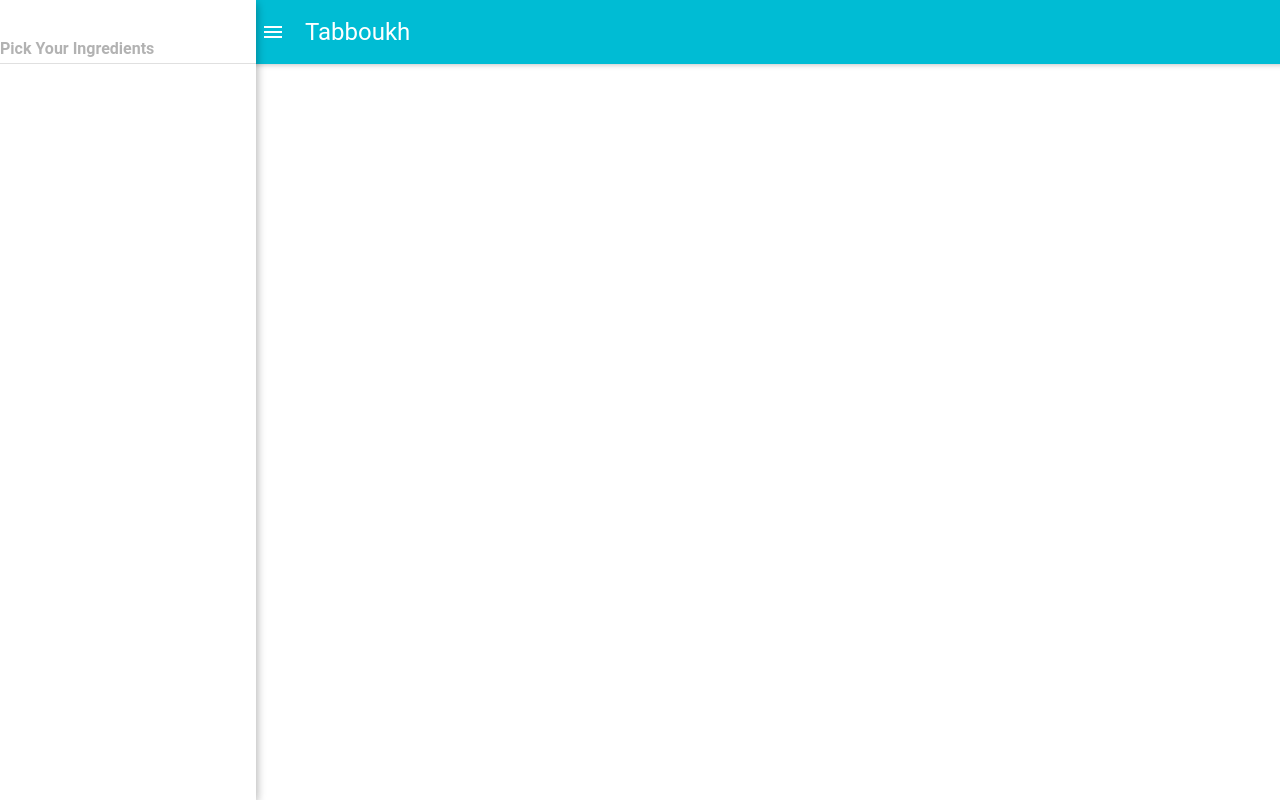
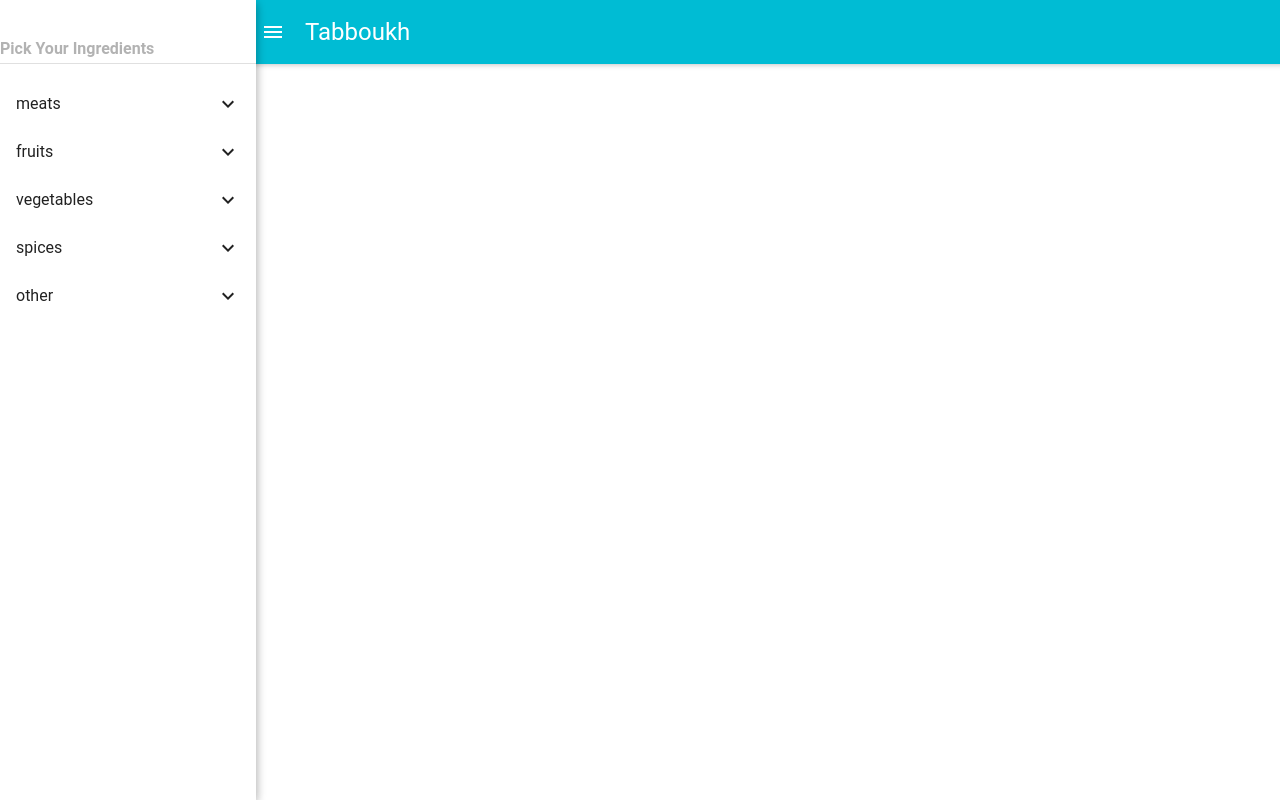
Before and after one commit to chrisshaddad/tabboukh, a React (Create React App) app: page / in a window 1280 px wide. Built offline with nearby package versions, Linux system fonts and the light colour scheme.

Commit message:
Adding categories to side bar

```diff
--- a/src/App.js
+++ b/src/App.js
@@ -5,6 +5,8 @@ import Drawer from "material-ui/Drawer";
 import AutoComplete from "material-ui/AutoComplete";
 import Chip from "material-ui/Chip";
 import { GridList, GridTile } from "material-ui/GridList";
+import { List, ListItem } from "material-ui/List";
+import Checkbox from "material-ui/Checkbox";
 
 const styles = {
   chip: {
@@ -13,7 +15,7 @@ const styles = {
   gridList: {
     width: "70%",
     marginLeft: "auto",
-    marginRight: "auto",
+    marginRight: "auto"
   }
 };
 
@@ -22,18 +24,30 @@ class App extends Component {
     super(props);
     this.state = {
       openDrawer: true,
+      ingredientsCategories: [
+        {
+          name: "meats",
+          ingredients: ["meat", "chicken"]
+        },
+        {
+          name: "fruits",
+          ingredients: ["apple", "banana", "peach"]
+        },
+        {
+          name: "vegetables",
+          ingredients: ["lettuce", "cucumber", "cabbage", "potatoe", "lemon"]
+        },
+        {
+          name: "spices",
+          ingredients: ["salt", "pepper"]
+        },
+        {
+          name: "other",
+          ingredients: ["chocolate", "pepper"]
+        }
+      ],
       availableIngredients: [],
-      allIngredients: [
-        "potato",
-        "tomatoe",
-        "lemon",
-        "chocolate",
-        "meat",
-        "chicken",
-        "salt",
-        "rabbit",
-        "garlic"
-      ],
+      allIngredients: [],
       recipes: [
         {
           image: "/burger.jpg",
@@ -93,6 +107,19 @@ class App extends Component {
     };
   }
 
+  componentDidMount() {
+    let allIngredientsCombined = [];
+    for (let i = 0; i < this.state.ingredientsCategories.length; i++) {
+      allIngredientsCombined = [
+        ...allIngredientsCombined,
+        ...this.state.ingredientsCategories[i].ingredients
+      ];
+    }
+    this.setState({
+      allIngredients: allIngredientsCombined
+    });
+  }
+
   handleUpdateInput = ingredient => {
     if (this.isIngredientAvailable(ingredient)) {
       const newAllIngredients = [...this.state.allIngredients];
@@ -126,10 +153,7 @@ class App extends Component {
 
   isIngredientAvailable = ingredient => {
     for (let i = 0; i < this.state.allIngredients.length; i++) {
-      if (
-        this.state.allIngredients[i] === ingredient
-      )
-        return true;
+      if (this.state.allIngredients[i] === ingredient) return true;
     }
     return false;
   };
@@ -169,10 +193,10 @@ class App extends Component {
               {this.state.recipes
                 .filter(this.recipeHasAllIngredients)
                 .map((recipe, index) => (
-                 <GridTile key={index} title={recipe.name}>
+                  <GridTile key={index} title={recipe.name}>
                     <img src={recipe.image} alt="" />
                   </GridTile>
-              ))}
+                ))}
             </GridList>
           </div>
 
@@ -194,6 +218,38 @@ class App extends Component {
                   {ingredient}
                 </Chip>
               ))}
+              <List>
+                {this.state.ingredientsCategories.map((category, index) => {
+                  const nestedIngredients = category.ingredients.map(
+                    (ingredient, index) => {
+                      return (
+                        <ListItem
+                          primaryText={ingredient}
+                          key={index}
+                          leftCheckbox={
+                            <Checkbox
+                              checked={
+                                this.state.availableIngredients.indexOf(
+                                  ingredient
+                                ) > -1
+                                  ? true
+                                  : false
+                              }
+                            />
+                          }
+                        />
+                      );
+                    }
+                  );
+                  return (
+                    <ListItem
+                      primaryText={category.name}
+                      key={index}
+                      nestedItems={nestedIngredients}
+                    />
+                  );
+                })}
+              </List>
             </div>
           </Drawer>
         </MuiThemeProvider>
```
